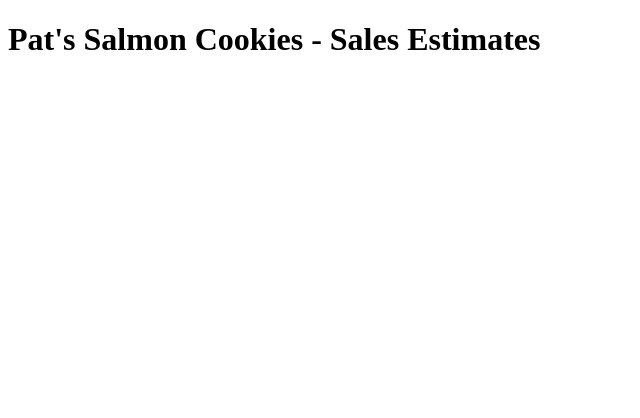
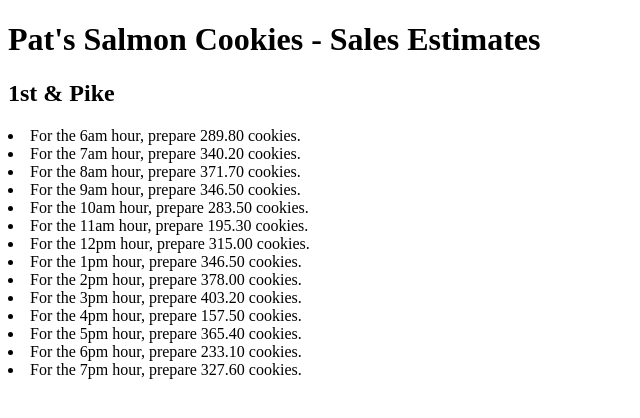
Before and after one commit to vcraig/Bride_of_Cookie_stand, a plain HTML site: page sales.html in a window 1280 px wide. Shown: the whole page, without its empty margins (0-640 px from the left). Drawn offline with Linux system fonts and the light colour scheme.

Commit message:
list renders

```diff
--- a/app.js
+++ b/app.js
@@ -2,8 +2,6 @@
 
 //global variables
 var hours = ['6am', '7am', '8am', '9am', '10am', '11am', '12pm', '1pm', '2pm', '3pm', '4pm', '5pm', '6pm', '7pm'];
-// var estCookiesPerHr = [];
-// var sumHourlyTotals = [];
 
 //generate random number
 function getRandom(min, max) {
@@ -17,13 +15,22 @@ var store = {
   maxCustPerHr: 65,
   avgCookiesPerHr: 6.3,
   estCustArray: [],
+  estCookiesPerHr: [],
+  listElement: '',
   //methods
   estimateCustomers: function() {
+    var listBox = document.getElementById('lists');
+    var listTitle = document.createElement('h2');
+    listTitle.textContent = this.name;
+    listBox.appendChild(listTitle);
     for (var i = 0; i < hours.length; i++) {
-      i = getRandom(this.minCustPerHr, this.maxCustPerHr);
-      this.estCustArray.push(i);
-      console.log(this.estCustArray, ' is estCustArray');
+      this.estCustArray.push(getRandom(this.minCustPerHr, this.maxCustPerHr));
+      this.estCookiesPerHr.push((this.estCustArray[i] * this.avgCookiesPerHr).toFixed(2));
+      var listElement = document.createElement('li');
+      listElement.textContent = 'For the ' + hours[i] + ' hour, prepare ' + this.estCookiesPerHr[i] + ' cookies.';
+      listBox.appendChild(listElement);
     }
   }
 };
 store.estimateCustomers();
+// store.renderList();
--- a/sales.html
+++ b/sales.html
@@ -2,5 +2,7 @@
 <head></head>
 <body>
   <h1>Pat's Salmon Cookies - Sales Estimates</h1>
+  <main id="lists">
+  </main>
 <script type="text/javascript" src="app.js"></script>
 </body>
```
